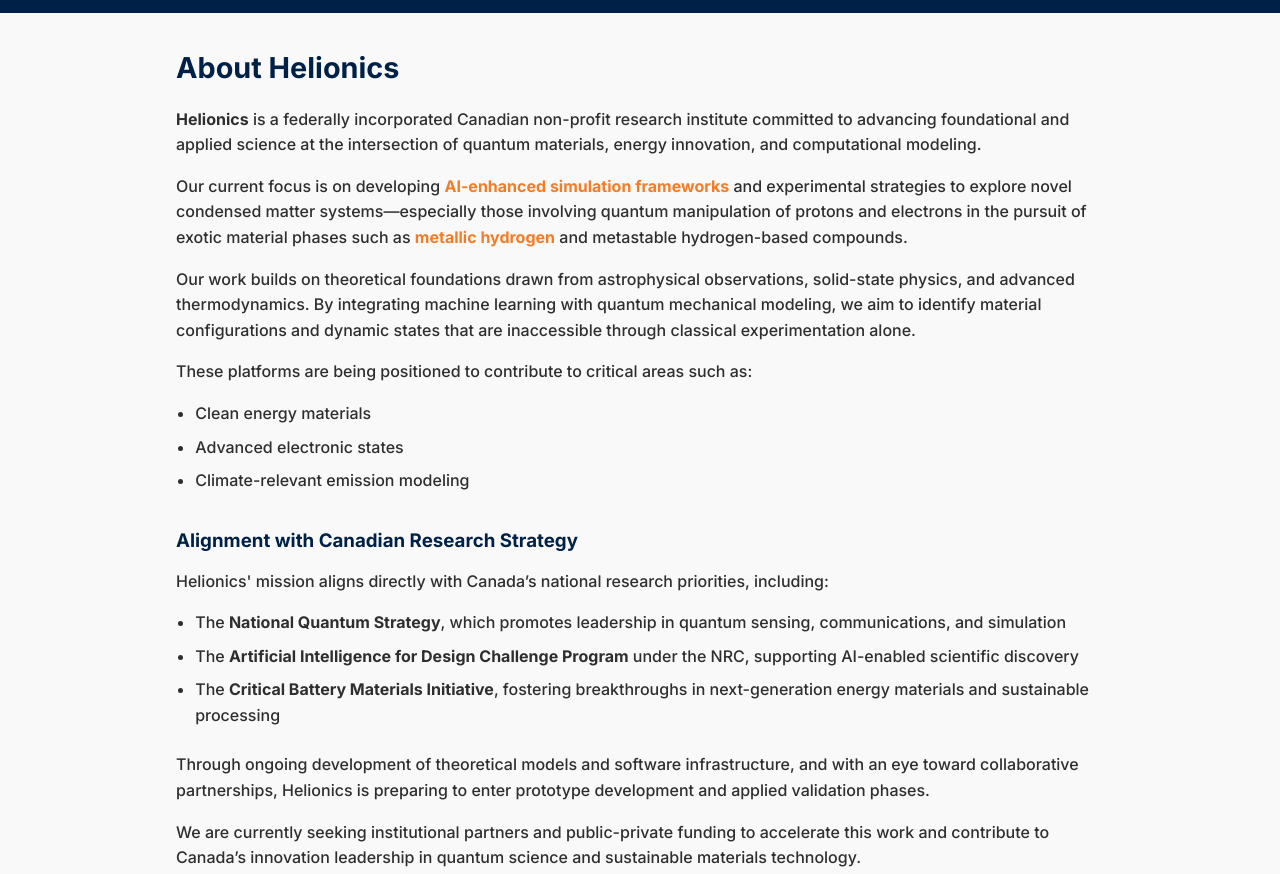
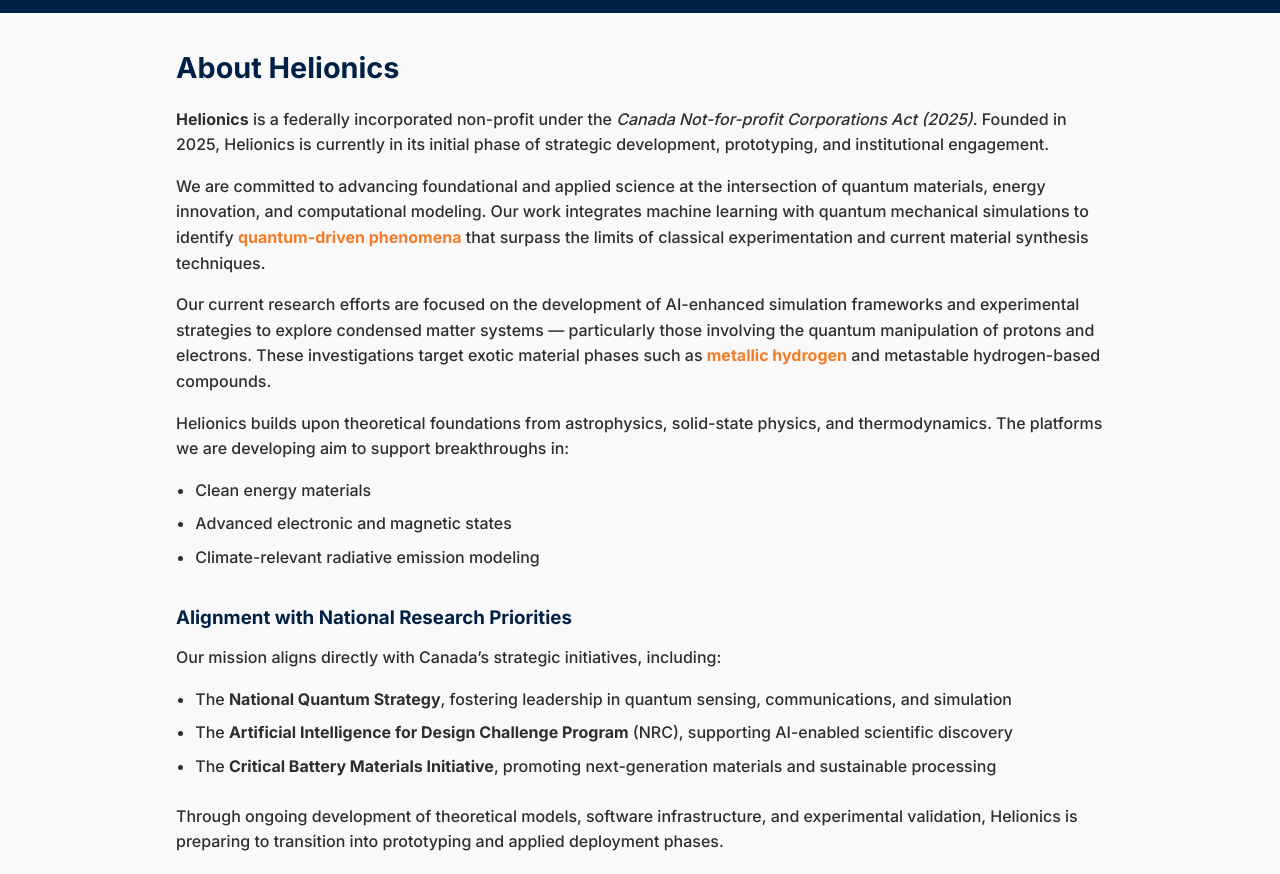
Before and after one commit to helionicsQRI/helionics.github.io, a plain HTML site: page about.html in a window 1280 px wide. Shown: the part 77-951 px from the top of the page. Drawn offline with Linux system fonts and the light colour scheme.

Commit message:
Update about.html

```diff
--- a/about.html
+++ b/about.html
@@ -5,6 +5,7 @@
   <meta name="viewport" content="width=device-width, initial-scale=1.0" />
   <title>About – Helionics</title>
   <link rel="stylesheet" href="style.css" />
+  <link href="https://fonts.googleapis.com/css2?family=Inter:wght@300;500;700&display=swap" rel="stylesheet" />
 </head>
 <body>
   <header>
@@ -21,30 +22,31 @@
 
   <section>
     <h2>About Helionics</h2>
-    <p><strong>Helionics</strong> is a federally incorporated Canadian non-profit research institute committed to advancing foundational and applied science at the intersection of quantum materials, energy innovation, and computational modeling.</p>
 
-    <p>Our current focus is on developing <span class="highlight">AI-enhanced simulation frameworks</span> and experimental strategies to explore novel condensed matter systems—especially those involving quantum manipulation of protons and electrons in the pursuit of exotic material phases such as <span class="highlight">metallic hydrogen</span> and metastable hydrogen-based compounds.</p>
+    <p><strong>Helionics</strong> is a federally incorporated non-profit under the <em>Canada Not-for-profit Corporations Act (2025)</em>. Founded in 2025, Helionics is currently in its initial phase of strategic development, prototyping, and institutional engagement.</p>
 
-    <p>Our work builds on theoretical foundations drawn from astrophysical observations, solid-state physics, and advanced thermodynamics. By integrating machine learning with quantum mechanical modeling, we aim to identify material configurations and dynamic states that are inaccessible through classical experimentation alone.</p>
+    <p>We are committed to advancing foundational and applied science at the intersection of quantum materials, energy innovation, and computational modeling. Our work integrates machine learning with quantum mechanical simulations to identify <span class="highlight">quantum-driven phenomena</span> that surpass the limits of classical experimentation and current material synthesis techniques.</p>
 
-    <p>These platforms are being positioned to contribute to critical areas such as:</p>
+    <p>Our current research efforts are focused on the development of AI-enhanced simulation frameworks and experimental strategies to explore condensed matter systems — particularly those involving the quantum manipulation of protons and electrons. These investigations target exotic material phases such as <span class="highlight">metallic hydrogen</span> and metastable hydrogen-based compounds.</p>
+
+    <p>Helionics builds upon theoretical foundations from astrophysics, solid-state physics, and thermodynamics. The platforms we are developing aim to support breakthroughs in:</p>
     <ul>
       <li>Clean energy materials</li>
-      <li>Advanced electronic states</li>
-      <li>Climate-relevant emission modeling</li>
+      <li>Advanced electronic and magnetic states</li>
+      <li>Climate-relevant radiative emission modeling</li>
     </ul>
 
-    <h3>Alignment with Canadian Research Strategy</h3>
-    <p>Helionics' mission aligns directly with Canada’s national research priorities, including:</p>
+    <h3>Alignment with National Research Priorities</h3>
+    <p>Our mission aligns directly with Canada’s strategic initiatives, including:</p>
     <ul>
-      <li>The <strong>National Quantum Strategy</strong>, which promotes leadership in quantum sensing, communications, and simulation</li>
-      <li>The <strong>Artificial Intelligence for Design Challenge Program</strong> under the NRC, supporting AI-enabled scientific discovery</li>
-      <li>The <strong>Critical Battery Materials Initiative</strong>, fostering breakthroughs in next-generation energy materials and sustainable processing</li>
+      <li>The <strong>National Quantum Strategy</strong>, fostering leadership in quantum sensing, communications, and simulation</li>
+      <li>The <strong>Artificial Intelligence for Design Challenge Program</strong> (NRC), supporting AI-enabled scientific discovery</li>
+      <li>The <strong>Critical Battery Materials Initiative</strong>, promoting next-generation materials and sustainable processing</li>
     </ul>
 
-    <p>Through ongoing development of theoretical models and software infrastructure, and with an eye toward collaborative partnerships, Helionics is preparing to enter prototype development and applied validation phases.</p>
+    <p>Through ongoing development of theoretical models, software infrastructure, and experimental validation, Helionics is preparing to transition into prototyping and applied deployment phases.</p>
 
-    <p>We are currently seeking institutional partners and public-private funding to accelerate this work and contribute to Canada’s innovation leadership in quantum science and sustainable materials technology.</p>
+    <p><strong>We invite collaboration</strong> from academic institutions, government agencies, and industry innovators interested in pioneering new frontiers in quantum science and materials design.</p>
   </section>
 
   <footer>
```
